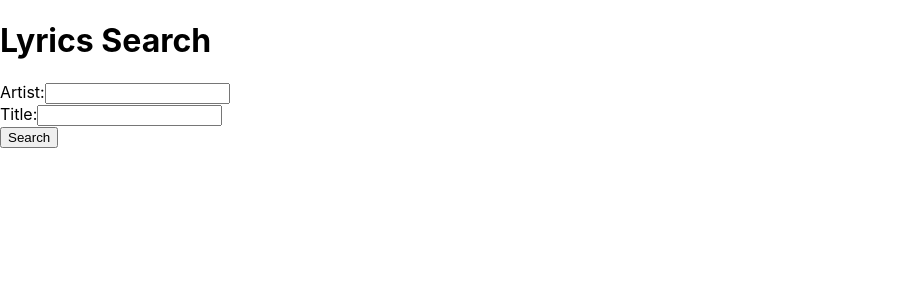
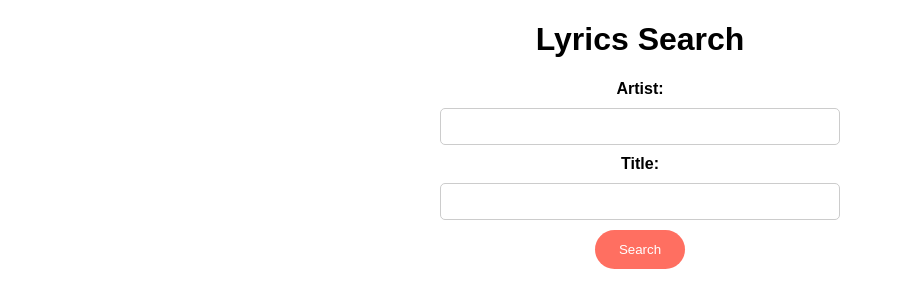
Before and after one commit to codzk/musiclyrics, a React (Create React App) app: page / in a window 1280 px wide. Shown: the top 308 px of the page, without its empty margins (0-903 px from the left). Built offline with nearby package versions, Linux system fonts and the light colour scheme.

Commit message:
feat!: updated App.css

```diff
--- a/package.json
+++ b/package.json
@@ -6,6 +6,7 @@
     "@testing-library/jest-dom": "^5.17.0",
     "@testing-library/react": "^13.4.0",
     "@testing-library/user-event": "^13.5.0",
+    "dotenv": "^16.4.5",
     "react": "^18.3.1",
     "react-dom": "^18.3.1",
     "react-scripts": "5.0.1",
--- a/src/App.css
+++ b/src/App.css
@@ -1,38 +1,57 @@
+
 .App {
   text-align: center;
+  font-family: 'Arial', sans-serif;
 }
 
-.App-logo {
-  height: 40vmin;
-  pointer-events: none;
+
+form {
+  margin: 20px auto;
+  max-width: 400px;
 }
 
-@media (prefers-reduced-motion: no-preference) {
-  .App-logo {
-    animation: App-logo-spin infinite 20s linear;
-  }
+
+label {
+  display: block;
+  margin-bottom: 10px;
+  font-weight: bold;
 }
 
-.App-header {
-  background-color: #282c34;
-  min-height: 100vh;
-  display: flex;
-  flex-direction: column;
-  align-items: center;
-  justify-content: center;
-  font-size: calc(10px + 2vmin);
-  color: white;
+
+input {
+  padding: 10px;
+  border: 1px solid #ccc;
+  border-radius: 5px;
+  margin-bottom: 10px;
+  width: 100%;
+  box-sizing: border-box;
 }
 
-.App-link {
-  color: #61dafb;
+/* Style search button */
+button {
+  padding: 12px 24px;
+  border: none;
+  border-radius: 25px;
+  background-color: #ff6f61;
+  color: white;
+  cursor: pointer;
+  transition: background-color 0.3s ease;
 }
 
-@keyframes App-logo-spin {
-  from {
-    transform: rotate(0deg);
-  }
-  to {
-    transform: rotate(360deg);
-  }
+
+button:hover {
+  background-color: #ff3d35;
 }
+
+
+pre {
+  font-size: 18px;
+  line-height: 1.6;
+  white-space: pre-wrap;
+  text-align: left;
+  margin: 20px auto;
+  padding: 20px;
+  border-radius: 10px;
+  background-color: #f9f9f9;
+  box-shadow: 0 2px 4px rgba(0, 0, 0, 0.1);
+}
--- a/src/App.jsx
+++ b/src/App.jsx
@@ -1,36 +1,35 @@
-import React, { useState } from "react";
-import SearchForm from "./components/SearchForm";
-import LyricsDisplay from "./components/LyricsDisplay";
+import React, { useState } from 'react';
+import SearchForm from './components/SearchForm';
+import LyricsDisplay from './components/LyricsDisplay';
+
+
 
 function App() {
-
   const [lyrics, setLyrics] = useState('');
   const [error, setError] = useState('');
 
   const fetchLyrics = async (artist, title) => {
     try {
-      const response = await fetch(`https://api.musixmatch.com/ws/1.1/`);
+      const response = await fetch(`https://api.lyrics.ovh/v1/${artist}/${title}`);
       const data = await response.json();
       if (data.lyrics) {
         setLyrics(data.lyrics);
         setError('');
-      }else{
+      } else {
         setLyrics('');
-        setLyrics('Lyrics not found.');
+        setError('Lyrics not found.');
       }
-    } catch (err){
+    } catch (err) {
       setLyrics('');
       setError('An error occurred. Please try again.');
     }
   };
 
   return (
-
     <div className="App">
       <h1>Lyrics Search</h1>
-      <SearchForm onSearch={fetchLyrics}/>
-      <LyricsDisplay lyrics={lyrics} error={error}/>
-
+      <SearchForm onSearch={fetchLyrics} />
+      <LyricsDisplay lyrics={lyrics} error={error} />
     </div>
   );
 }
--- a/src/components/SearchForm.js
+++ b/src/components/SearchForm.js
@@ -1,4 +1,5 @@
-import React, { useState } from "react";
+import React, { useState } from 'react';
+
 
 function SearchForm({ onSearch }) {
   const [artist, setArtist] = useState('');
@@ -16,7 +17,7 @@
         <input
           type="text"
           value={artist}
-                    onChange={ (e) => setArtist(e.target.value)}
+          onChange={(e) => setArtist(e.target.value)}
         />
       </div>
       <div>
--- a/src/index.js
+++ b/src/index.js
@@ -1,6 +1,7 @@
 import React from 'react';
 import ReactDOM from 'react-dom/client';
 import './index.css';
+import './App.css';
 import App from './App';
 import reportWebVitals from './reportWebVitals';
 
```
Also changed, not shown: src/components/LyricsDisplay.js (+11 -8 lines), 2 other files (tests, documents, lock files or other folders). Lines whose indentation alone changed are shown as unchanged.
